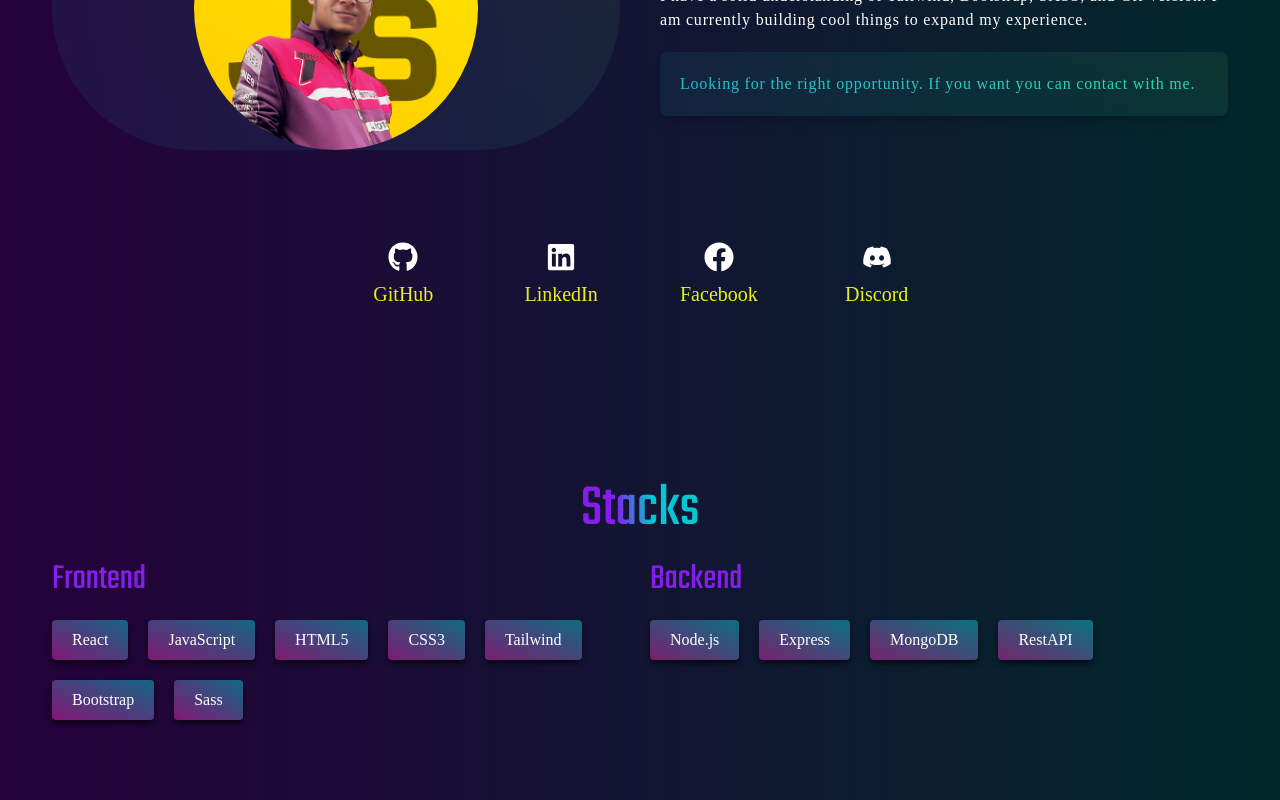
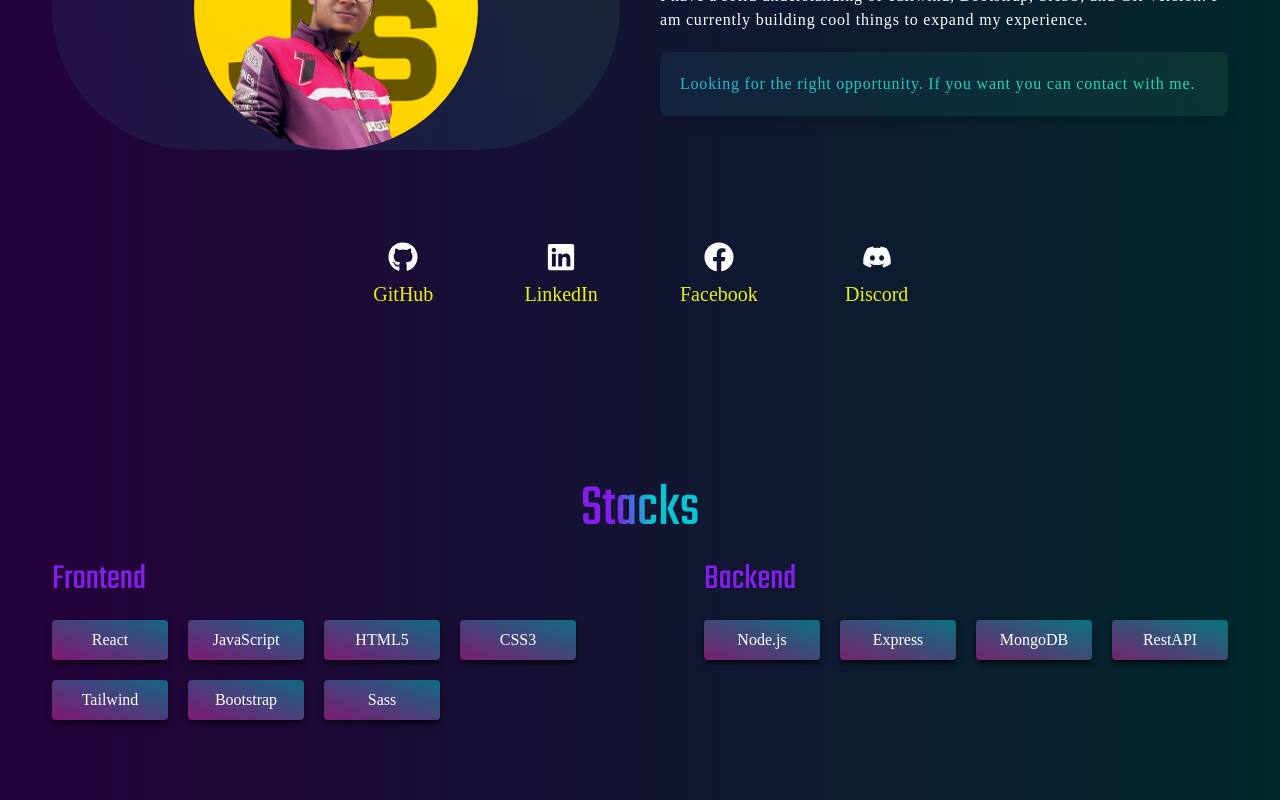
Before and after one commit to devvsakib/dsportfolio, a React (Vite) app: page /about in a window 1280 px wide. Shown: the part 277-1077 px from the top of the page. Built offline with nearby package versions, Linux system fonts and the light colour scheme; a web font is replaced by a local one.

Commit message:
stack btns space and grid

```diff
--- a/src/components/About/Stack.jsx
+++ b/src/components/About/Stack.jsx
@@ -3,10 +3,10 @@
     const stacksBackend = ["Node.js", "Express", "MongoDB", "RestAPI"]
     return (
 
-        <div className="mt-5 mb-20  grid grid-cols-1 lg:grid-cols-2  gap-5">
+        <div className="mt-5 mb-20  grid grid-cols-1 lg:grid-cols-2  gap-y-10 gap-x-32">
             <div className="flex flex-col">
                 <h2 className="devv-title text-left text-4xl inline-block">Frontend</h2>
-                <div className="flex flex-wrap gap-5 mt-5">
+                <div className="grid grid-cols-2 sm:grid-cols-3 lg:grid-cols-4 gap-5 mt-5">
                     {
                         stacksFrontend?.map((item, idx) => (
                             <button key={idx} className="bg-gradient-to-bl from-[#07C5D1]/50 to-[#E02AAD]/50 text-white px-5 py-2 rounded shadow-black/60 shadow-md block">{item}</button>
@@ -16,7 +16,7 @@
             </div>
             <div className="flex flex-col gap-5">
                 <h2 className="text-left devv-title text-4xl inline-block">Backend</h2>
-                <div className="flex flex-wrap gap-5">
+                <div className="grid grid-cols-2 sm:grid-cols-3 lg:grid-cols-4 gap-5">
 
                     {
                         stacksBackend?.map((item, idx) => (
```
